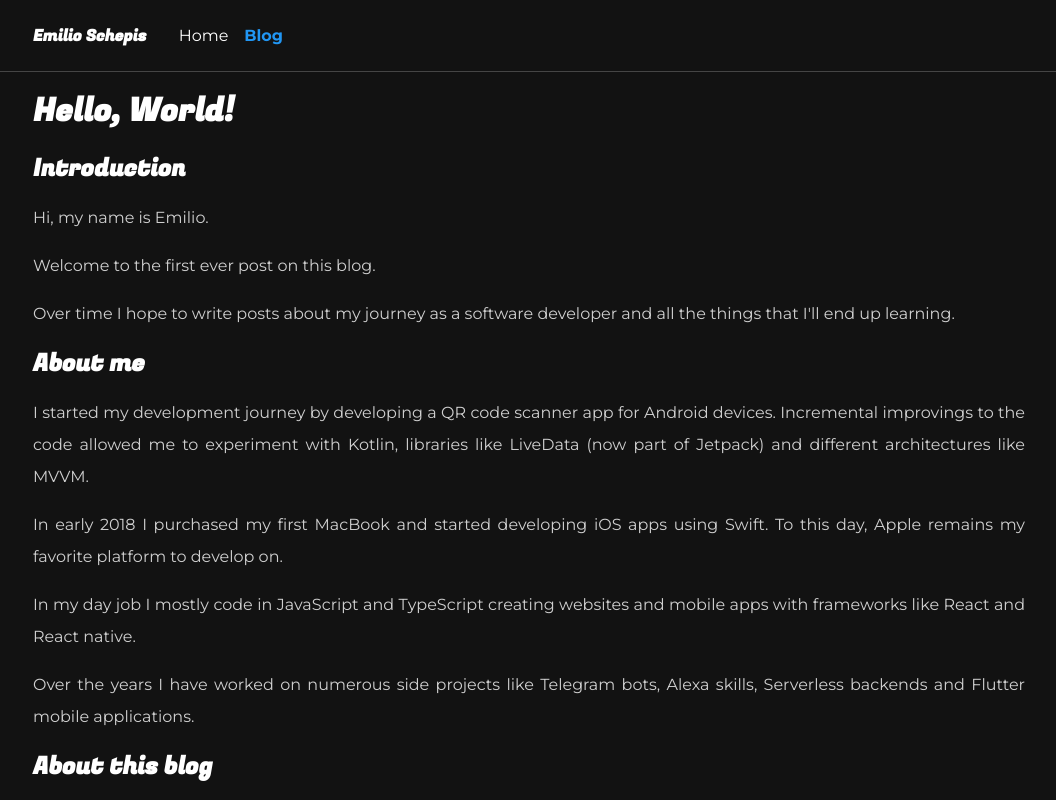
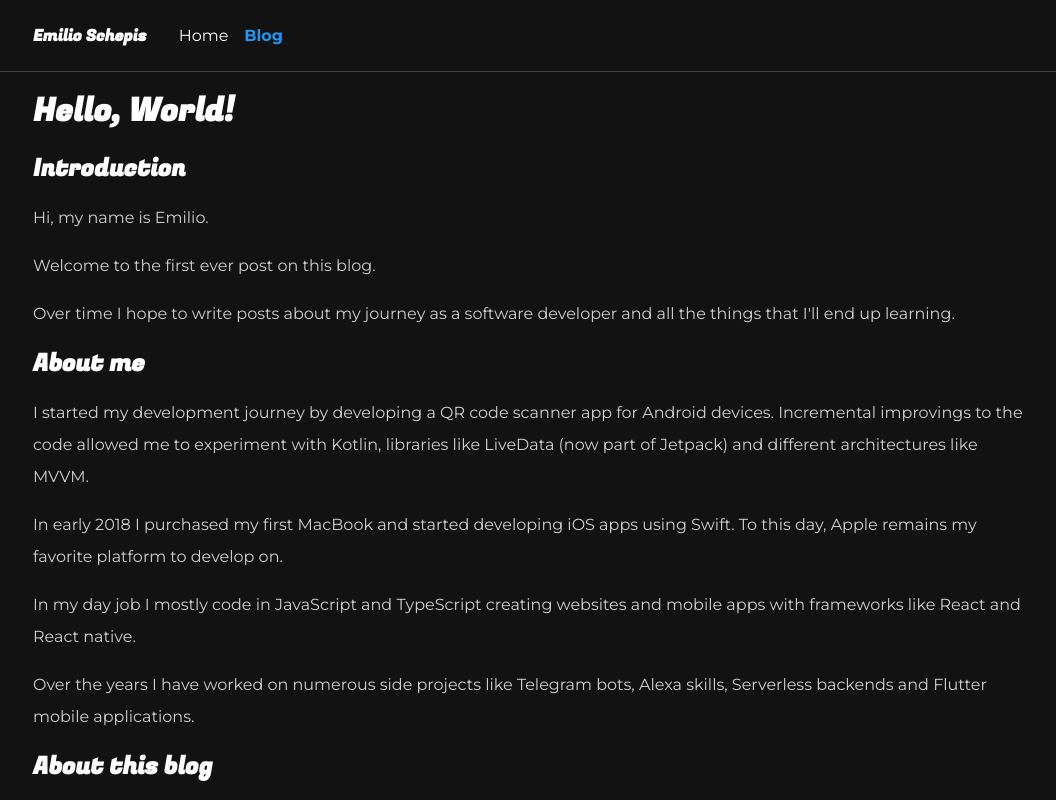
Before and after one commit to emilioschepis/website, a Next.js app: page /blog/hello-world in a window 1280 px wide. Shown: the top 800 px of the page, without its empty margins (111-1167 px from the left). Built offline with nearby package versions, Linux system fonts and the light colour scheme.

Commit message:
fix(a11y): solve accessibility problems
Some accessibility issues were detected by testing the website with the
WAVE tool (https://wave.webaim.org/).

```diff
--- a/components/Header.tsx
+++ b/components/Header.tsx
@@ -9,9 +9,7 @@ const Header: React.FC = () => {
   return (
     <header className={styles.root}>
       <div className={styles.inner}>
-        <Link href="/">
-          <a className={styles.name}>Emilio Schepis</a>
-        </Link>
+        <a className={styles.name}>Emilio Schepis</a>
         <nav className={styles.nav}>
           <ul>
             <li>
--- a/components/Introduction.module.scss
+++ b/components/Introduction.module.scss
@@ -3,7 +3,6 @@
 
 .root {
   p {
-    text-align: justify;
     color: colors.$secondary-text;
 
     &:not(:last-child) {
--- a/components/PostDetail.module.scss
+++ b/components/PostDetail.module.scss
@@ -11,7 +11,6 @@
     }
 
     p {
-      text-align: justify;
       color: colors.$secondary-text;
 
       &:not(:last-child) {
--- a/components/PostItem.module.scss
+++ b/components/PostItem.module.scss
@@ -21,7 +21,6 @@
   }
 
   p.description {
-    text-align: justify;
     color: colors.$secondary-text;
     margin: sizes.$small-spacing 0;
   }
```
